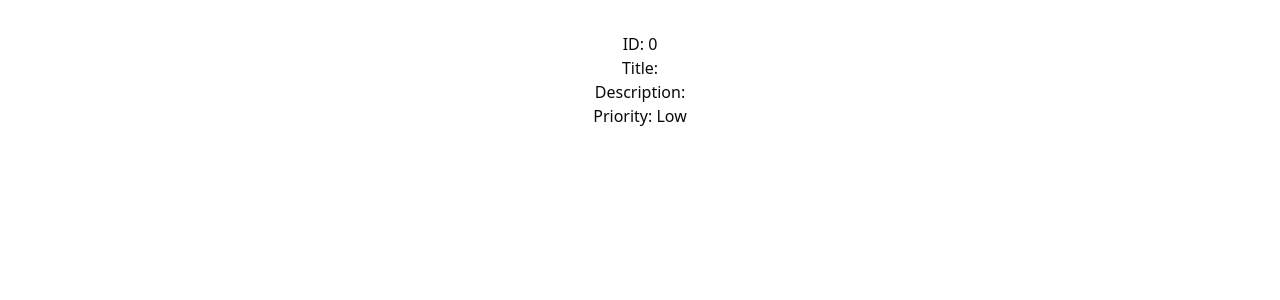
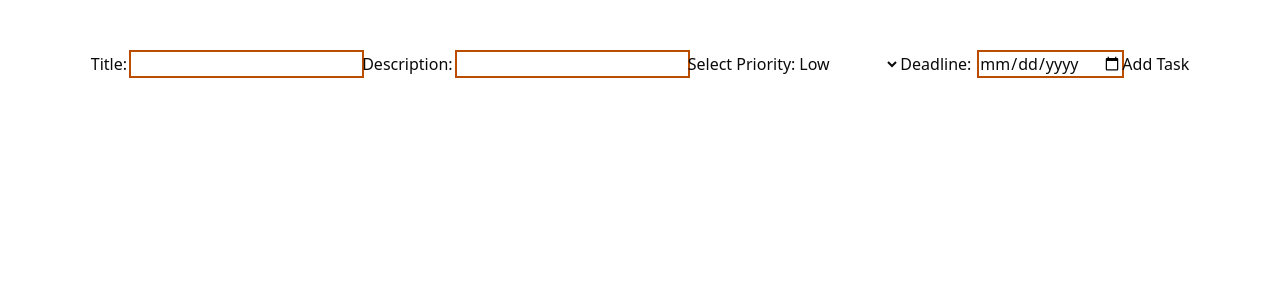
Before and after one commit to Itswali/TaskFlow, a React (Vite) app: page / in a window 1280 px wide. Shown: the top 300 px of the page. Built offline with nearby package versions, Linux system fonts and the light colour scheme.

Commit message:
add task in zustand store fix priority input using as retrieve data from store to display on UI

```diff
--- a/src/components/CreateTask.tsx
+++ b/src/components/CreateTask.tsx
@@ -1,14 +1,96 @@
-import React from 'react'
-import { useTasksStore } from './store'
+import React, { useState } from 'react'
+import { useTasksStore, type Task } from './store'
 
 export default function CreateTask() {
-const data = useTasksStore((state) => state);
-  return (
-    <div>
-      <h1>ID: {data.id}</h1>
-            <h1>Title: {data.title}</h1>
-                  <h1>Description: {data.description}</h1>
-                        <h1>Priority: {data.priority}</h1>
+const addTask = useTasksStore((state) => state.addTask);
+const Card = useTasksStore((state) => state.tasks)
+
+const [data, setData] = useState({
+  title: "",
+  description: "",
+  priority: 'Low' as 'Low' | 'Medium' | 'High',
+  deadline: "",
+});
+
+
+const handleFormSubmit = (e: React.FormEvent) => {
+  e.preventDefault();
+  const newTask: Task = {
+      id: Date.now(), // Unique number ID
+      title: data.title,
+      description: data.description,
+      priority: data.priority,
+      deadline: new Date(data.deadline), // Convert string back to Date object
+      isCompleted: false,
+      createdAt: new Date(),
+    };
+    addTask(newTask);
+    console.log("task has been added")
+
+    // Optional: Reset form
+    setData({ title: "", description: "", priority: 'Low', deadline: "" });
+}
+return (
+  <div style={{ padding: '20px' }}>
+      <form onSubmit={handleFormSubmit}>
+        <label htmlFor="title">Title: <input className="ring-2 ring-amber-700" type="text" value={data.title} onChange={(e) => setData({...data, title: e.target.value})} /></label>
+        <label htmlFor="description">Description: <input type="text" value={data.description} className="ring-2 ring-amber-700" onChange={(e) => setData({...data, description: e.target.value})} /></label>
+        <label htmlFor="priority">
+  Select Priority:
+  <select
+    name="priority"
+    id="priority"
+    value={data.priority} // Keeps the UI in sync with state
+    onChange={(e) => setData({...data, priority: e.target.value as 'Low' | 'Medium' | 'High'})}
+  >
+    <option value="" disabled>Select One.</option>
+    <option value="Low">Low</option>
+    <option value="Medium">Medium</option>
+    <option value="High">High</option>
+  </select>
+</label>
+<label htmlFor="deadline">
+  Deadline:
+  <input
+    type="date"
+    className="ring-2 ring-amber-700 ml-2"
+    value={data.deadline}
+    onChange={(e) => setData({...data, deadline: e.target.value})}
+  />
+</label>
+<button type="submit">Add Task</button>
+      </form>
+
+      <div className="grid grid-cols-1 md:grid-cols-2 lg:grid-cols-3 gap-6">
+      {Card.map((task) => (
+      <div
+              key={task.id}
+              className="bg-white border border-slate-200 rounded-xl p-5 shadow-sm hover:shadow-md transition-shadow"
+            >
+              <div className="flex justify-between items-start mb-3">
+                <h3 className="font-semibold text-lg text-slate-900">{task.title}</h3>
+                <span className={`text-[10px] uppercase font-bold px-2 py-1 rounded ${
+                  task.priority === 'High' ? 'bg-red-100 text-red-600' :
+                  task.priority === 'Medium' ? 'bg-amber-100 text-amber-600' : 'bg-emerald-100 text-emerald-600'
+                }`}>
+                  {task.priority}
+                </span>
+              </div>
+
+              <p className="text-slate-600 text-sm mb-4 line-clamp-2">
+                {task.description}
+              </p>
+
+              <div className="flex items-center justify-between mt-auto pt-4 border-t border-slate-100">
+                <span className="text-xs text-slate-400">Due: {task.deadline.toLocaleDateString()}</span>
+                <span className={`text-xs font-medium ${task.isCompleted ? 'text-emerald-500' : 'text-slate-400'}`}>
+                  {task.isCompleted ? '✓ Completed' : '○ Pending'}
+                </span>
+              </div>
+            </div>
+      ))}
+    </div>
     </div>
   )
-}
+
+};
--- a/src/components/store.ts
+++ b/src/components/store.ts
@@ -1,6 +1,6 @@
 import { create } from "zustand";
 
-type TasksStore = {
+export type Task = {
   id: number;
   title: string;
   description: string;
@@ -8,15 +8,19 @@ type TasksStore = {
   deadline: Date;
   isCompleted: boolean;
   createdAt: Date;
+};
+
+interface TasksState {
+  tasks: Task[];
+  addTask: (task: Task) => void;
+  // toggleComplete: (id: number) => void;
+  // removeTask: (id: number) => void;
 }
 
-export const useTasksStore = create<TasksStore>(() => ({
-  id: 0,
-  title: "",
-  description: "",
-  priority: "Low",
-  deadline: new Date,
-  isCompleted: false,
-  createdAt: new Date,
-
+export const useTasksStore = create<TasksState>((set) => ({
+  tasks: [],
+  addTask: (newTask) =>
+    set((state) => ({
+      tasks: [...state.tasks, newTask]
+    })),
 }))
```
